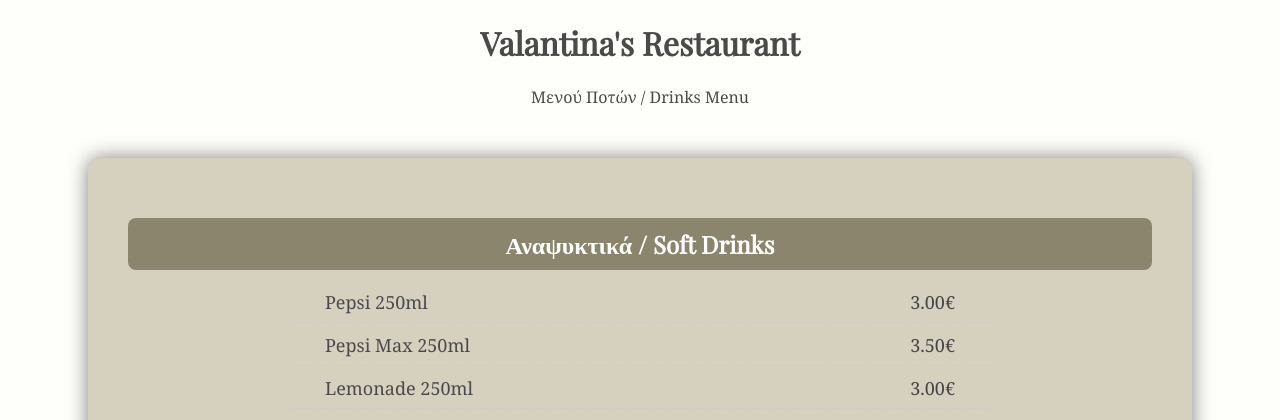
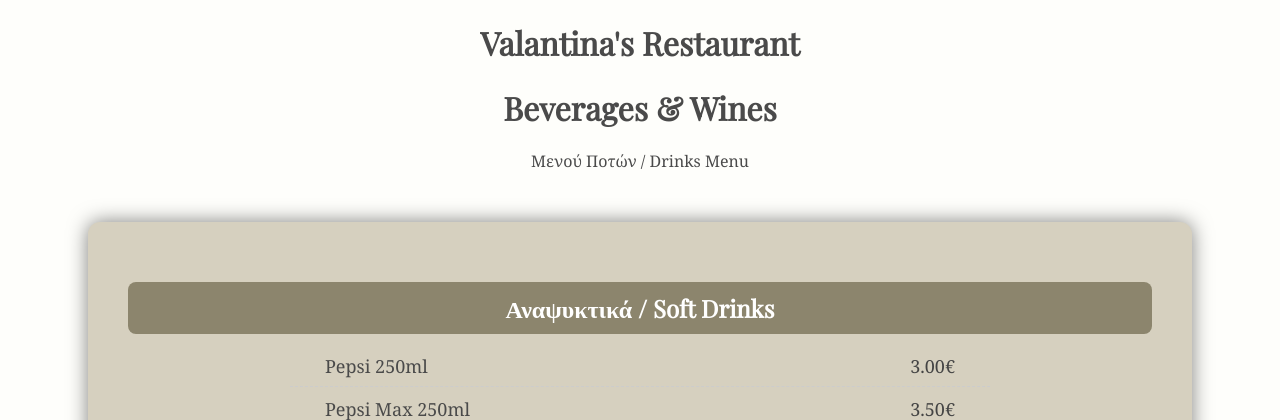
Before and after one commit to komninoskon/valantinas-final, a Flask app: page /drinks in a window 1280 px wide. Shown: the top 420 px of the page. Run offline with Flask 3, Linux system fonts and the light colour scheme.

Commit message:
Update drinks_menu.html

```diff
--- a/templates/drinks_menu.html
+++ b/templates/drinks_menu.html
@@ -9,6 +9,7 @@
 <body>
 
     <h1>Valantina's Restaurant</h1>
+    <h1>Beverages & Wines</h1>
     <p class="lang">Μενού Ποτών / Drinks Menu</p>
 
     <div class="category">
```
